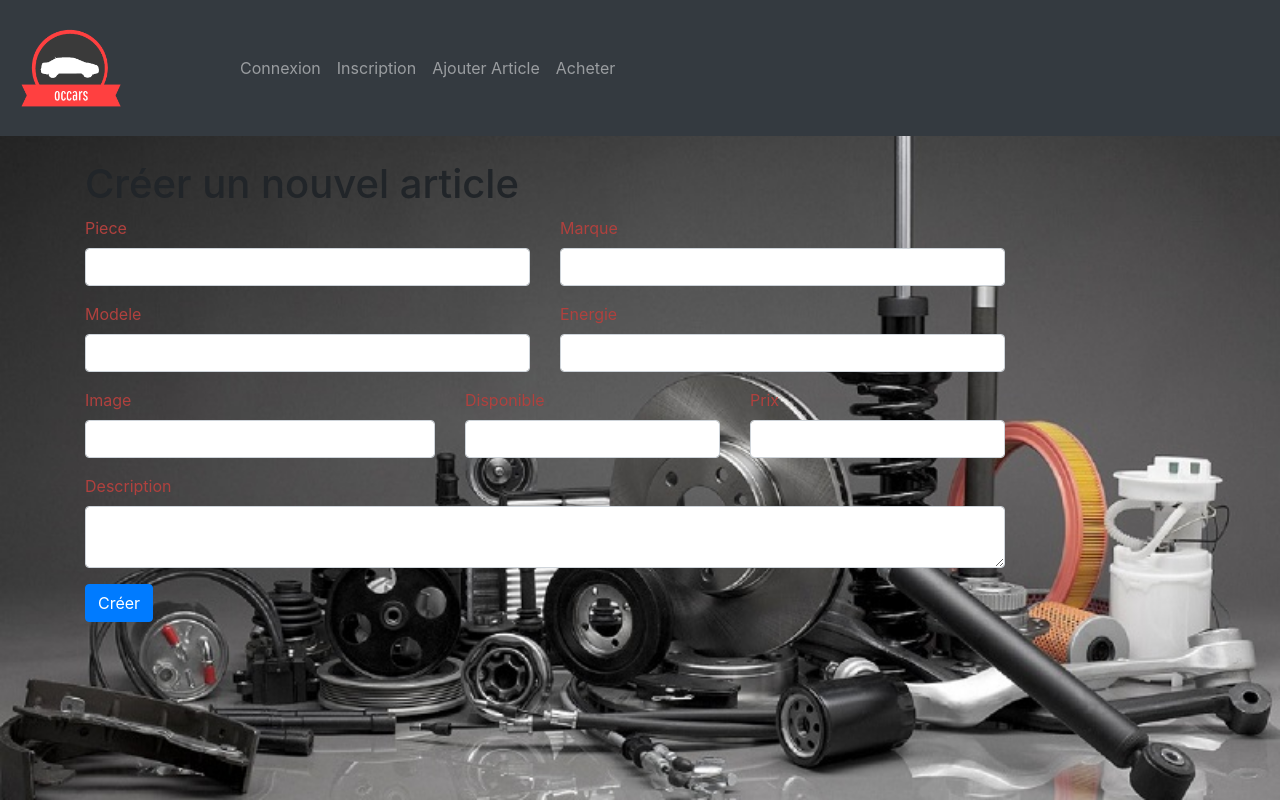
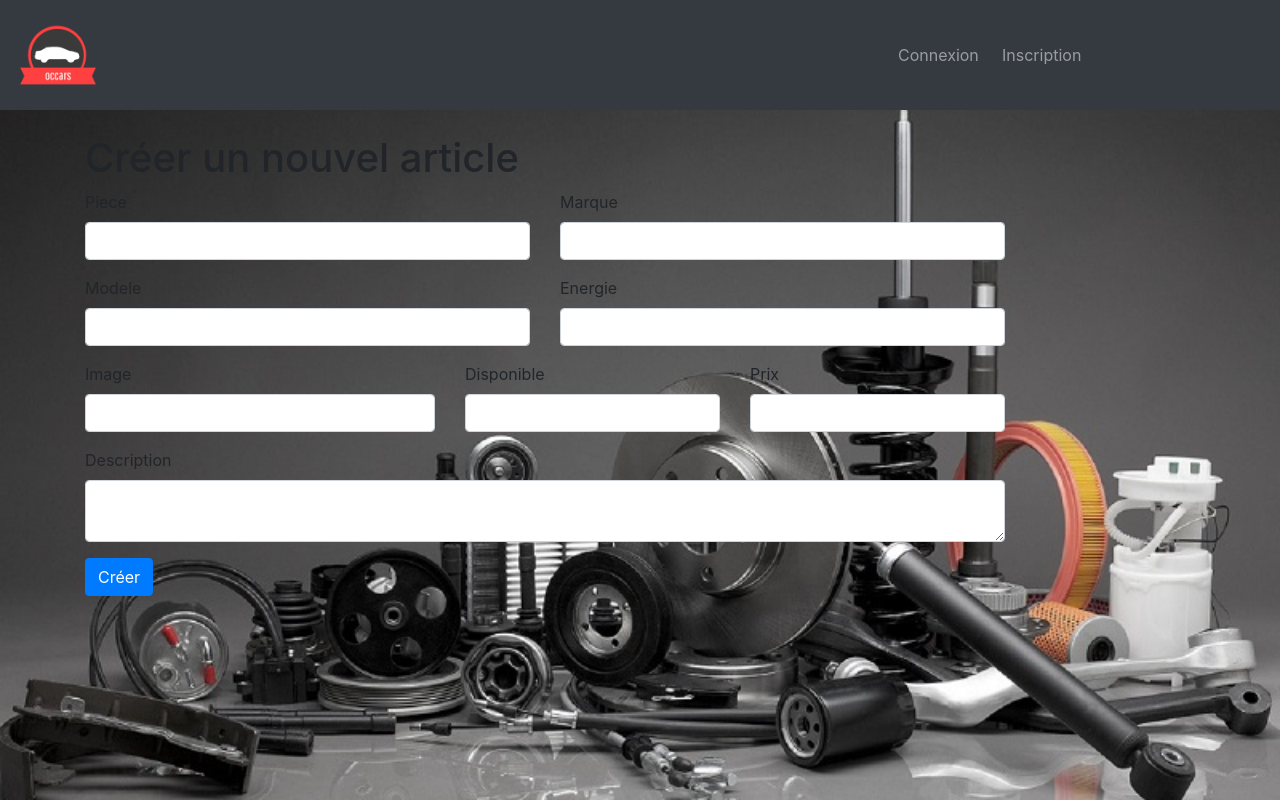
Before and after one commit to saidfullstack/Occars, a Symfony app: template templates/admin/new.html.twig in a window 1280 px wide. Run offline with Twig, Linux system fonts and the light colour scheme; the template is opened without the code that fills it, so the values that code supplies are empty; form fields are guessed from the names that the template uses; some libraries are stand-ins or nearby versions.

Commit message:
security

```diff
--- a/composer.json
+++ b/composer.json
@@ -27,6 +27,7 @@
         "symfony/yaml": "4.2.*"
     },
     "require-dev": {
+        "doctrine/doctrine-fixtures-bundle": "^3.1",
         "symfony/debug-pack": "*",
         "symfony/maker-bundle": "^1.0",
         "symfony/profiler-pack": "*",
--- a/config/bundles.php
+++ b/config/bundles.php
@@ -14,4 +14,5 @@ return [
     Symfony\Bundle\DebugBundle\DebugBundle::class => ['dev' => true, 'test' => true],
     Symfony\Bundle\MakerBundle\MakerBundle::class => ['dev' => true],
     Symfony\Bundle\WebServerBundle\WebServerBundle::class => ['dev' => true],
+    Doctrine\Bundle\FixturesBundle\DoctrineFixturesBundle::class => ['dev' => true, 'test' => true],
 ];
--- a/public/css/style.css
+++ b/public/css/style.css
@@ -19,9 +19,7 @@ html, body {
     height: 100%;
 }
 
-.row{
-    color: #B0413E;
-}
+
 .table>td{
     color: #1b1e21;
     font-size: 2em;
--- a/src/Entity/Article.php
+++ b/src/Entity/Article.php
@@ -36,6 +36,8 @@ class Article
 
     /**
      * @ORM\Column(type="string", length=255)
+     * @Assert\NotNull(message="Veuillez renseigner l'énergie du véhicule")
+     * @Assert\Choice({"diesel", "essence"})
      */
     private $energie;
 
@@ -56,8 +58,9 @@ class Article
 
     /**
      * @ORM\Column(type="boolean")
+     * @Assert\NotNull(message="Veuillez indiquer si la pièce est vendue seul ou avec son assemblage")
      */
-    private $disponible = null;
+    private $disponible;
 
 
     public function getId(): ?int
--- a/src/Form/ArticleType.php
+++ b/src/Form/ArticleType.php
@@ -29,8 +29,8 @@ class ArticleType extends AbstractType
             ->add('disponible', ChoiceType::class, [
                   'choices' => [
                      '' => null,
-                     'Seul'  => true,
-                     'Avec son assemblage' => false
+                     'seul'  => true,
+                     'avec son assemblage' => false
                   ],
                 ])
             ->add('prix', MoneyType::class)
--- a/templates/base.html.twig
+++ b/templates/base.html.twig
@@ -9,14 +9,23 @@
 <body class="body-accueil">
 <nav class="navbarOccars navbar-expand-lg navbar navbar-dark bg-dark">
     <a class="navbar-brand" href="{{ path('home') }}"><img class="logo-occars" src="{{ asset('image/logo.png') }}" alt="logo"></a>
-    <div class="link">
-        <div class="collapse navbar-collapse" id="navbarNavAltMarkup">
-            <div class="navbar-nav">
-                <a class="nav-item nav-link " href="#">Connexion</a>
-                <a class="nav-item nav-link " href="#">Inscription</a>
-                <a class="nav-item nav-link " href="#">Ajouter Article</a>
-                <a class="nav-item nav-link {% if current_menu is defined and current_menu == 'properties' %}active{% endif %}" href="{{ path('article.index') }}">Acheter</a>
+    <div class="link" style="width: 100%;display: flex;flex-direction: row-reverse;margin-right:120px">
+        <div class="collapse navbar-collapse" id="navbarNavAltMarkup" style="width: 100%">
+            <div class="navbar-nav" style="width: 100%;display: flex;flex-direction: row-reverse">
+                {% if app.user %}
+                    <li class="nav-item" style="display: flex">
+                        <a class="nav-item nav-link mx-4 {% if current_menu is defined and current_menu == 'properties' %}active{% endif %}" style="width: 80px" href="{{ path('article.index') }}">Acheter</a>
+                        <a href="{{ path('security_logout') }}" class="nav-link" style="width: 150px">Se deconnecter</a>
+                    </li>
             </div>
+                {% else %}
+            <div class="navbar-nav" style="width: 100%;display: flex;flex-direction: row-reverse">
+                    <li class="nav-item" style="display: flex">
+                        <a href="{{ path('security_login') }}" class="nav-link mx-4" style="width: 80px">Connexion</a>
+                        <a class="nav-item nav-link" style="width: 150px" href="{{ path('security_registration') }}">Inscription</a>
+                    </li>
+             </div>
+                {% endif %}
         </div>
     </div>
 </nav>
```
Also changed, not shown: templates/security/login.html.twig (added, +15 -0 lines), 3 other files.
